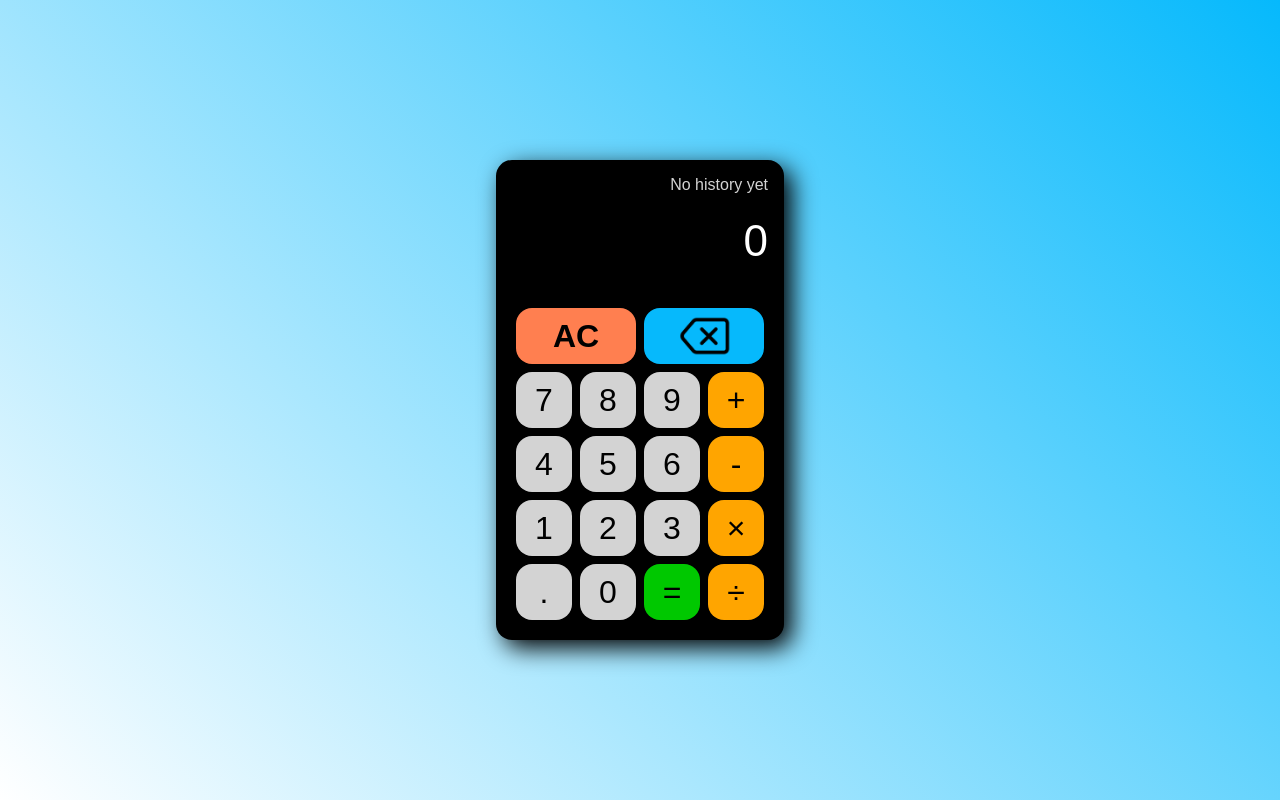
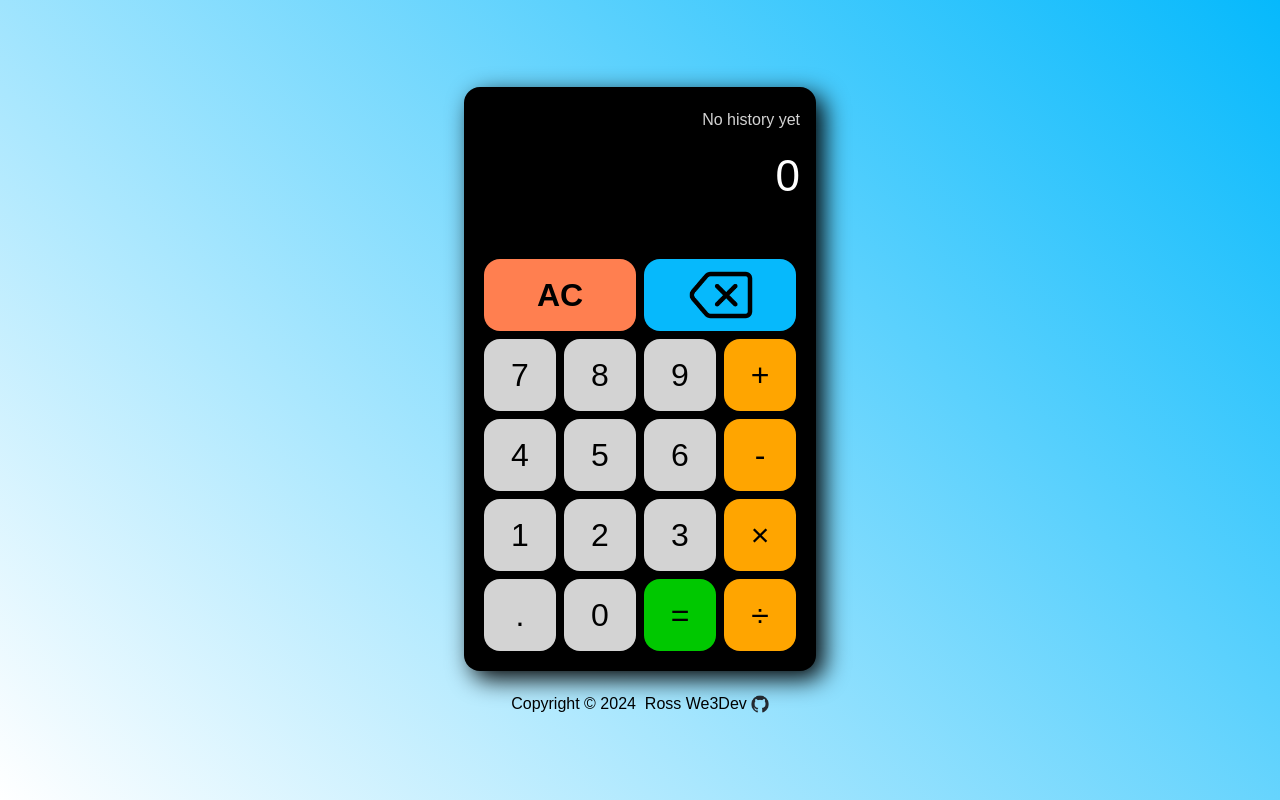
Before and after one commit to RossWe3Dev/odin-calculator, a plain HTML site: page index.html in a window 1280 px wide. Drawn offline with Linux system fonts and the light colour scheme.

Commit message:
Add footer with GitHub link and logo, edit style

```diff
--- a/index.html
+++ b/index.html
@@ -50,6 +50,16 @@
             </div>
         </div>
     </main>
+    <footer>
+        Copyright ©
+        <script>
+            document.write(new Date().getFullYear())
+        </script>
+        &nbsp;
+        <a href="https://github.com/RossWe3Dev/odin-calculator" target="_blank">Ross We3Dev
+            <img src="images/github-logo.png" alt="GitHub Logo" height="18px" width="18px">
+        </a>
+    </footer>
     <script src="script.js"></script>
 </body>
 
--- a/style.css
+++ b/style.css
@@ -31,24 +31,30 @@ main {
     display: flex;
     flex-direction: column;
     align-items: end;
-    height: 15vh;
+    padding-top: .5rem;
     background-color: inherit;
     color: white;
+    word-wrap: break-word;
+    word-break: break-all;
 }
 
 .history {
-    height: 5vh;
+    height: 2.5rem;
     font-size: 1rem;
     color: lightgray;
 }
 
 .result {
-    height: 10vh;
+    height: 6rem;
+    max-width: 320px;
     font-size: 2.75rem;
 }
 
 .buttons {
     cursor: default;
+    display: flex;
+    flex-direction: column;
+    align-items: center;
 }
 
 button {
@@ -59,8 +65,8 @@ button {
     background-color: lightgray;
     /* not ideal */
     margin: .25rem;
-    width: 3.5rem;
-    height: 3.5rem;
+    width: 4.5rem;
+    height: 4.5rem;
     border-radius: 1rem;
 }
 
@@ -71,7 +77,7 @@ button:hover {
 
 .clear,
 .delete {
-    width: 7.5rem;
+    width: 9.5rem;
     border-radius: 1rem;
 }
 
@@ -105,3 +111,21 @@ button:hover {
 .delete>img {
     height: 100%;
 }
+
+footer {
+    margin-top: 1.5rem;
+    display: flex;
+    align-items: center;
+}
+
+footer>a {
+    display: flex;
+    gap: .25rem;
+    text-decoration: none;
+    color: inherit;
+}
+
+footer>a:hover {
+    color: white;
+    text-shadow: 0 0 .5rem black;
+}
```
Also changed, not shown: images/github-logo.png (added).
